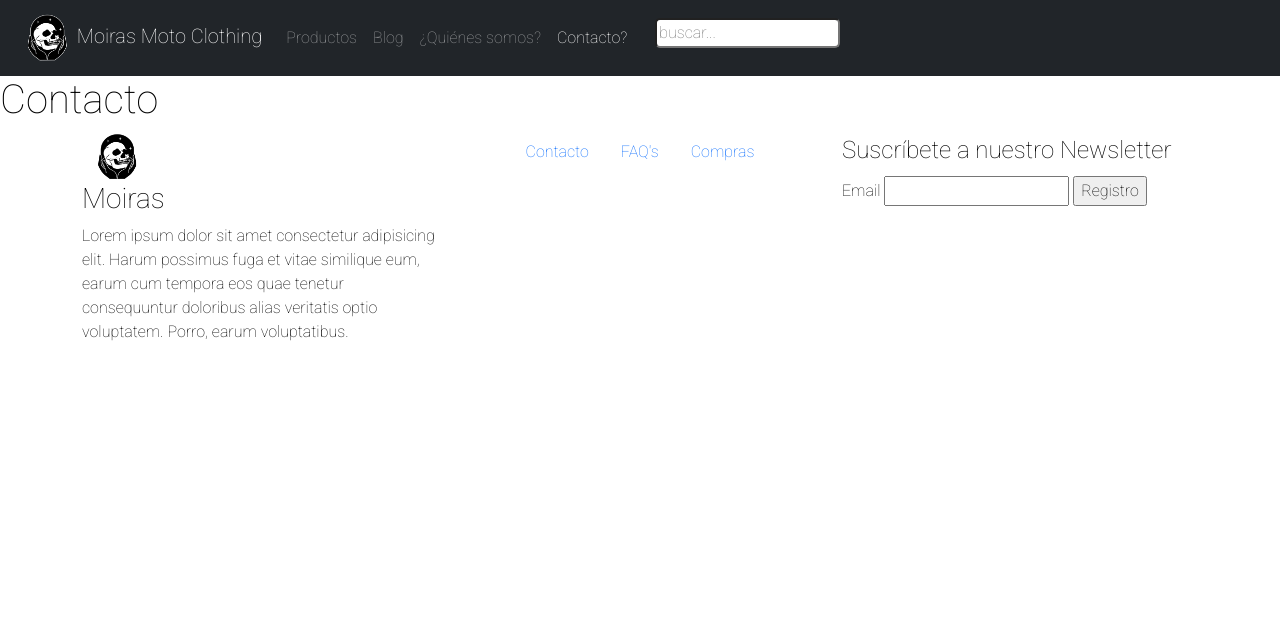
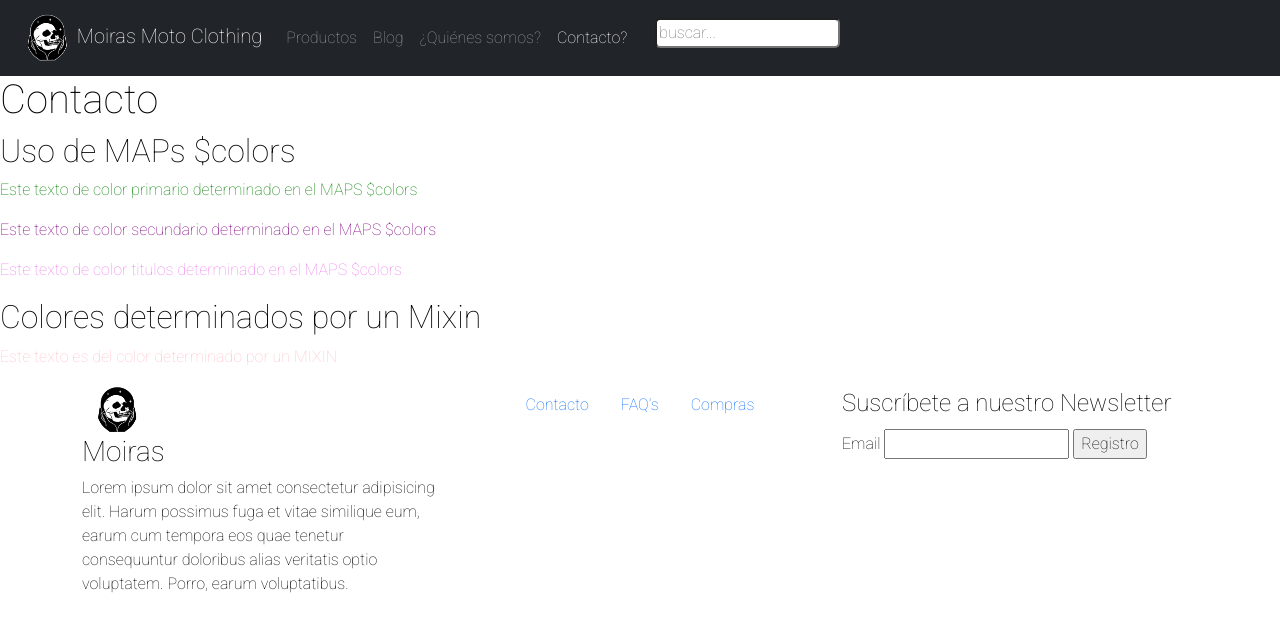
Before and after one commit to ManuelBetanzos/moirasmotoclothing, a website: page pages/contacto.html in a window 1280 px wide. Drawn offline with nearby package versions, Linux system fonts and the light colour scheme.

Commit message:
metadatos, MAPS y MIXIN

```diff
--- a/pages/contacto.html
+++ b/pages/contacto.html
@@ -5,11 +5,13 @@
     <meta charset="UTF-8">
     <meta http-equiv="X-UA-Compatible" content="IE=edge">
     <meta name="viewport" content="width=device-width, initial-scale=1.0">
-    <title>Moiras - Productos</title>
+    <title>Contáctanos para obtener los mejores descuentos</title>
     <link rel="shortcut icon" href="../img/logo_fondo transparente-11.png" type="images/x-icon">
     <link href="https://cdn.jsdelivr.net/npm/bootstrap@5.1.3/dist/css/bootstrap.min.css" rel="stylesheet"
         integrity="sha384-1BmE4kWBq78iYhFldvKuhfTAU6auU8tT94WrHftjDbrCEXSU1oBoqyl2QvZ6jIW3" crossorigin="anonymous">
     <link rel="stylesheet" href="../css/main.css">
+    <meta name="keywords" content="motociclismo, ropa, aventura, offroad, motoaventura">
+    <meta name="description" content="Contáctanos para que podamos resolver tus dudas sobre nuestra marca de ropa">
 </head>
 
 <body>
@@ -53,7 +55,13 @@
     <!-- Main con Imagen Principal y texto superpuesto acerca de la marca seguido de un video de campaña y sección de blog-->
     <main>
         <h1>Contacto</h1>
+        <h2>Uso de MAPs $colors</h2>
+        <p class="contacto__parrafo1">Este texto de color primario determinado en el MAPS $colors</p>
+        <p class="contacto__parrafo2">Este texto de color secundario determinado en el MAPS $colors</p>
+        <p class="contacto__parrafo3">Este texto de color titulos determinado en el MAPS $colors</p>
 
+        <h2>Colores determinados por un Mixin</h2>
+        <p class="contacto__parrafo-mixin">Este texto es del color determinado por un MIXIN</p>
     </main>
 
 
--- /dev/null
+++ b/scss/_variables.scss
@@ -0,0 +1,10 @@
+// Color - MAPS
+$colors:(
+    "primario": green,
+    "secundario": purple,
+    "titulos":violet,
+    );
+
+@mixin colores__textos{
+    color: pink;
+}
--- a/scss/style.scss
+++ b/scss/style.scss
@@ -1,4 +1,5 @@
 @import url('https://fonts.googleapis.com/css2?family=Roboto:wght@100;900&display=swap');
+@import "_variables";
 @import "_base";
 @import "_header";
 @import "_index";
@@ -20,3 +21,19 @@
 .video_size{
     width: 100%;
 }
+
+
+// USO DE MAPA $colors en variables en página contacto
+.contacto__parrafo1{
+    color: map-get($colors, primario)
+}
+.contacto__parrafo2{
+    color: map-get($colors, secundario)
+}
+.contacto__parrafo3{
+    color: map-get($colors, titulos)
+}
+
+.contacto__parrafo-mixin{
+    @include colores__textos()
+}
```
Also changed, not shown: index.html (+2 -0 lines), pages/blog.html (+3 -1 lines), pages/productos.html (+3 -1 lines), pages/quienes_somos.html (+3 -1 lines), css/main.css.
